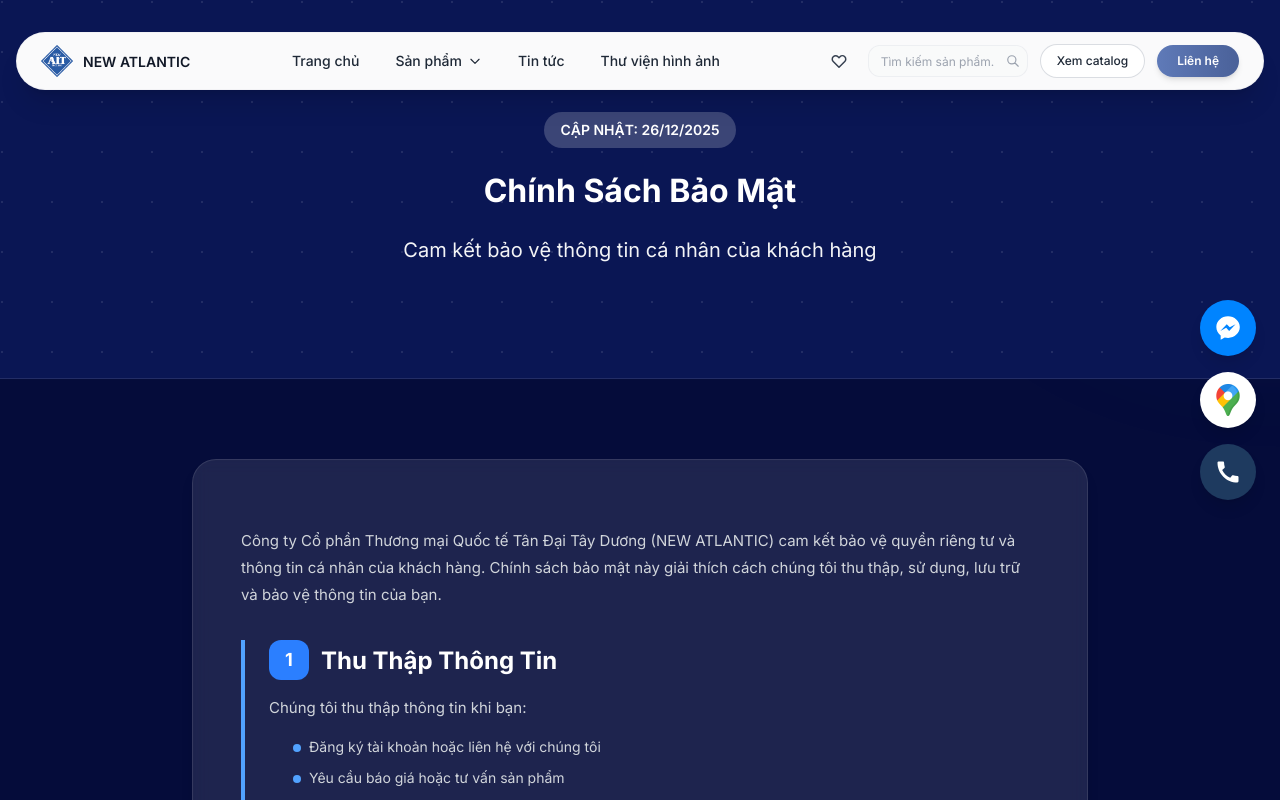
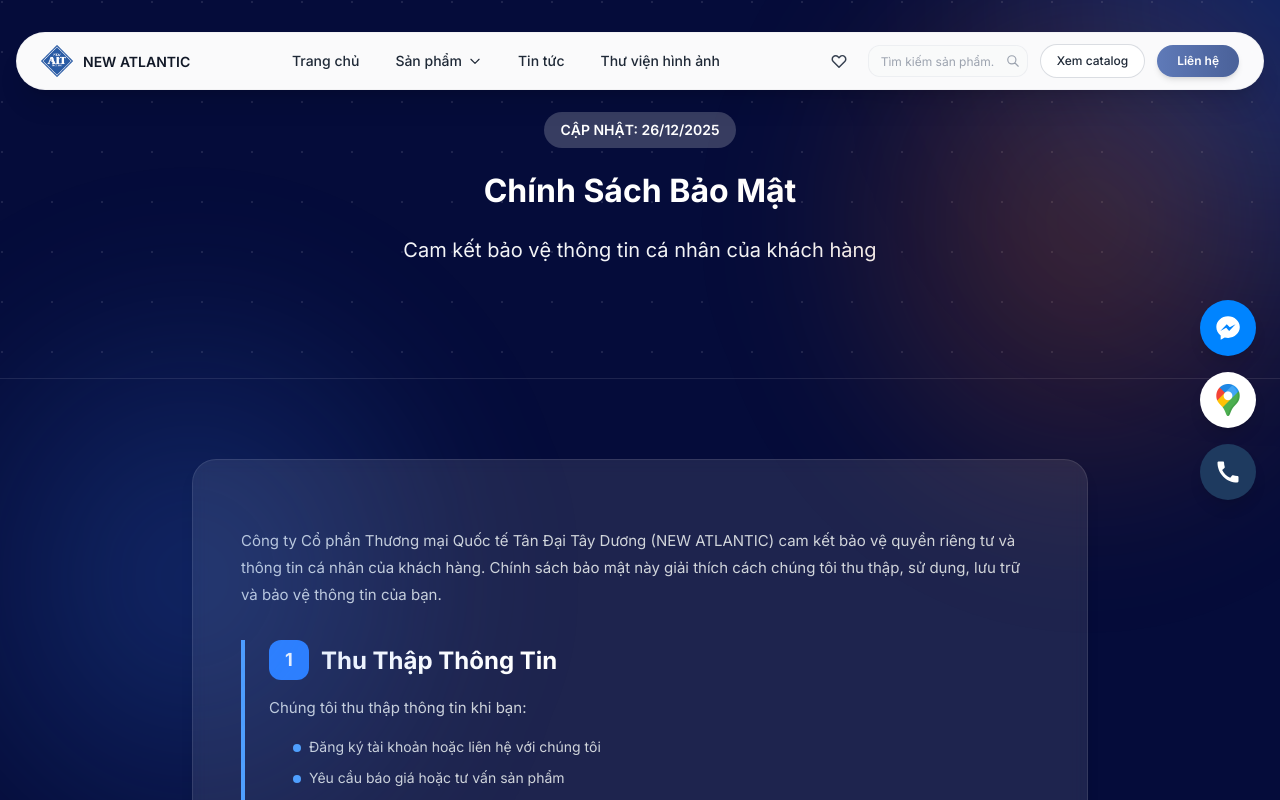
Before and after one commit to ChickenChoy/newatlantic.vn, a Next.js app: page /chinh-sach-bao-mat in a window 1280 px wide. Shown: the top 800 px of the page. Built offline with nearby package versions, Linux system fonts and the light colour scheme; no server answers.

Commit message:
style: Remove background color from header sections for consistency across pages feat: Add GlobalBackground component for enhanced visual effects

```diff
--- a/app/chinh-sach-bao-mat/page.tsx
+++ b/app/chinh-sach-bao-mat/page.tsx
@@ -24,7 +24,7 @@ export default function PrivacyPolicyPage() {
       </div>
 
       {/* Hero Section */}
-      <section className="relative bg-[#0a1654] border-b border-white/10 text-white pt-32 md:pt-28 pb-20 md:pb-28">
+      <section className="relative border-b border-white/10 text-white pt-32 md:pt-28 pb-20 md:pb-28">
         <div className="absolute inset-0 opacity-10">
           <div className="absolute inset-0" style={{
             backgroundImage: 'radial-gradient(circle at 2px 2px, white 1px, transparent 0)',
--- a/app/dieu-khoan-dich-vu/page.tsx
+++ b/app/dieu-khoan-dich-vu/page.tsx
@@ -24,7 +24,7 @@ export default function TermsOfServicePage() {
       </div>
 
       {/* Hero Section */}
-      <section className="relative z-10 bg-[#0a1654] border-b border-white/10">
+      <section className="relative z-10 border-b border-white/10">
         <div className="container mx-auto px-4 sm:px-6 lg:px-8 py-12 md:py-16">
           <div className="max-w-4xl mx-auto text-center">
             <div className="inline-flex items-center gap-2 px-3 py-1 bg-blue-500/20 text-blue-400 rounded-full text-xs font-bold uppercase tracking-wider mb-6">
--- a/app/lien-he/page.tsx
+++ b/app/lien-he/page.tsx
@@ -144,7 +144,7 @@ export default function ContactPage() {
 
 
         {/* Header Section */}
-        <div className="relative z-10 bg-[#0a1654] border-b border-white/10">
+        <div className="relative z-10 border-b border-white/10">
           <div className="container mx-auto px-4 py-12 md:py-16">
             <div className="max-w-3xl">
               <div className="inline-flex items-center gap-2 px-3 py-1 bg-cyan-500/20 text-cyan-400 rounded-full text-xs font-bold uppercase tracking-wider mb-6">
--- a/app/page-download-catalog/page.tsx
+++ b/app/page-download-catalog/page.tsx
@@ -95,7 +95,7 @@ export default function DownloadCatalogPage() {
 
 
         {/* Header Section */}
-        <div className="relative z-10 bg-[#0a1654] border-b border-white/10">
+        <div className="relative z-10 border-b border-white/10">
           <div className="container mx-auto px-4 py-12 md:py-16">
             <div className="max-w-3xl">
               <div className="inline-flex items-center gap-2 px-3 py-1 bg-green-500/20 text-green-400 rounded-full text-xs font-bold uppercase tracking-wider mb-6">
--- a/app/san-pham/[category]/category-content.tsx
+++ b/app/san-pham/[category]/category-content.tsx
@@ -178,7 +178,7 @@ export default function CategoryPageContent({
       </div>
 
       {/* Header Section */}
-      <div className="relative z-10 bg-[#0a1654] border-b border-white/10">
+      <div className="relative z-10 border-b border-white/10">
         <div className="container mx-auto px-4 py-12 md:py-16">
           <div className="max-w-3xl">
             <div className="inline-flex items-center gap-2 px-3 py-1 bg-blue-500/20 text-blue-400 rounded-full text-xs font-bold uppercase tracking-wider mb-6">
--- a/app/san-pham/page.tsx
+++ b/app/san-pham/page.tsx
@@ -206,7 +206,7 @@ export default function ProductsPage() {
         </div>
 
         {/* Header Section */}
-        <div className="relative z-10 bg-[#0a1654] border-b border-white/10">
+        <div className="relative z-10 border-b border-white/10">
           <div className="container mx-auto px-4 py-12 md:py-16">
             <div className="max-w-3xl">
               <div className="inline-flex items-center gap-2 px-3 py-1 bg-blue-500/20 text-blue-400 rounded-full text-xs font-bold uppercase tracking-wider mb-6">
--- a/app/thu-vien-hinh-anh/page.tsx
+++ b/app/thu-vien-hinh-anh/page.tsx
@@ -190,7 +190,7 @@ export default function GalleryPage() {
         </div>
 
         {/* Header Section */}
-        <div className="relative z-10 bg-[#0a1654] border-b border-white/10">
+        <div className="relative z-10 border-b border-white/10">
           <div className="container mx-auto px-4 sm:px-6 py-8 sm:py-10 md:py-16">
             <div className="max-w-3xl">
               <div className="inline-flex items-center gap-2 px-3 py-1 bg-purple-500/20 text-purple-400 rounded-full text-xs font-bold uppercase tracking-wider mb-4 sm:mb-6">
--- a/app/tin-tuc/[slug]/page.tsx
+++ b/app/tin-tuc/[slug]/page.tsx
@@ -104,7 +104,7 @@ export default async function PostPage({ params }: PostPageProps) {
       />
 
       {/* Breadcrumb */}
-      <div className="relative z-10 bg-[#0a1654] border-b border-white/10 mt-12 md:mt-16">
+      <div className="relative z-10 border-b border-white/10 mt-12 md:mt-16">
         <div className="container mx-auto px-4 py-3">
           <nav className="flex items-center gap-2 text-sm text-gray-400">
             <Link href="/" className="hover:text-blue-400 transition">
--- a/app/tin-tuc/page.tsx
+++ b/app/tin-tuc/page.tsx
@@ -208,11 +208,6 @@ export default function NewsPage() {
 
   return (
     <div className="bg-[#050c3a] min-h-screen pt-24 sm:pt-28 md:pt-32 relative overflow-hidden">
-      {/* Background decorative elements */}
-      <div className="absolute inset-0 pointer-events-none">
-        <div className="absolute top-0 right-0 w-[500px] h-[500px] bg-orange-500/20 rounded-full blur-[100px] -translate-y-1/2 translate-x-1/2"></div>
-        <div className="absolute bottom-0 left-0 w-[500px] h-[500px] bg-blue-500/20 rounded-full blur-[100px] translate-y-1/2 -translate-x-1/2"></div>
-      </div>
 
       {/* JSON-LD Breadcrumb */}
       <script
@@ -223,7 +218,7 @@ export default function NewsPage() {
       />
 
       {/* Header Section */}
-      <div className="relative z-10 bg-[#0a1654] border-b border-white/10">
+      <div className="relative z-10 border-b border-white/10">
         <div className="container mx-auto px-4 py-12 md:py-16">
           <div className="max-w-3xl">
             <div className="inline-flex items-center gap-2 px-3 py-1 bg-orange-500/20 text-orange-400 rounded-full text-xs font-bold uppercase tracking-wider mb-6">
--- a/app/yeu-thich/page.tsx
+++ b/app/yeu-thich/page.tsx
@@ -65,7 +65,7 @@ export default function WishlistPage() {
       </div>
 
       {/* Header Section */}
-      <div className="relative z-10 bg-[#0a1654] border-b border-white/10">
+      <div className="relative z-10 border-b border-white/10">
         <div className="container mx-auto px-4 py-12 md:py-16">
           <div className="max-w-3xl">
             <div className="inline-flex items-center gap-2 px-3 py-1 bg-pink-500/20 text-pink-400 rounded-full text-xs font-bold uppercase tracking-wider mb-6">
--- /dev/null
+++ b/components/GlobalBackground.tsx
@@ -0,0 +1,25 @@
+"use client";
+
+export default function GlobalBackground() {
+  return (
+    <div className="fixed inset-0 pointer-events-none z-[1] overflow-hidden">
+      {/* Top right glow - 50% width */}
+      <div
+        className="absolute -top-32 -right-32 w-1/2 h-[700px] rounded-full"
+        style={{
+          background: 'radial-gradient(ellipse at center, rgba(249, 115, 22, 0.25) 0%, rgba(249, 115, 22, 0.1) 40%, transparent 70%)',
+          filter: 'blur(60px)',
+        }}
+      />
+
+      {/* Bottom left glow - 50% width */}
+      <div
+        className="absolute -bottom-32 -left-32 w-1/2 h-[700px] rounded-full"
+        style={{
+          background: 'radial-gradient(ellipse at center, rgba(59, 130, 246, 0.25) 0%, rgba(59, 130, 246, 0.1) 40%, transparent 70%)',
+          filter: 'blur(60px)',
+        }}
+      />
+    </div>
+  );
+}
--- a/components/LayoutWrapper.tsx
+++ b/components/LayoutWrapper.tsx
@@ -8,6 +8,7 @@ import PageTransition from "@/components/PageTransition";
 import ScrollProgressBar from "@/components/ScrollProgressBar";
 import FloatingContactButtons from "@/components/FloatingContactButtons";
 import ScrollToTop from "@/components/ScrollToTop";
+import GlobalBackground from "@/components/GlobalBackground";
 
 // Routes that should NOT show the main header/footer
 const STANDALONE_ROUTES = ["/masttech"];
@@ -32,6 +33,7 @@ export default function LayoutWrapper({
     // For normal pages, render with full layout
     return (
         <>
+            <GlobalBackground />
             <ScrollProgressBar />
             <Header />
             <HeaderBottom />
```
